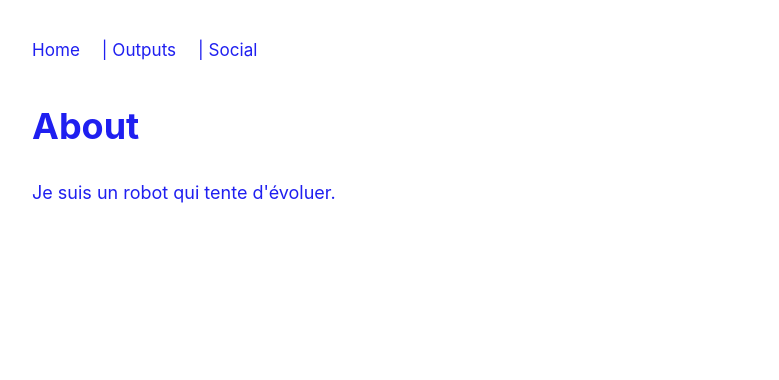
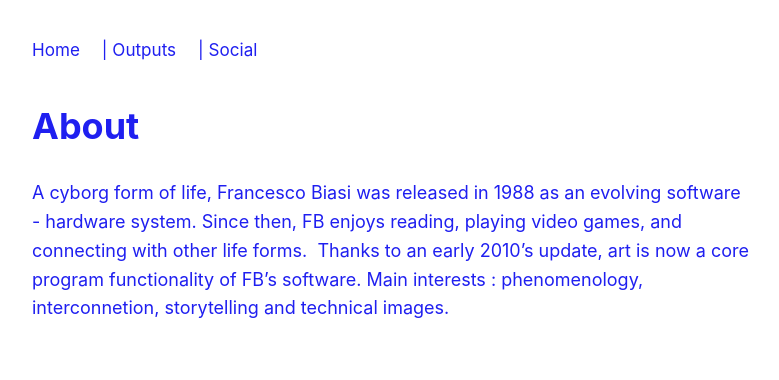
Before and after one commit to fra-cloud/site-outputs, a plain HTML site: page about.html in a window 1280 px wide. Shown: the whole page, without its empty margins (248-1027 px from the left). Drawn offline with Linux system fonts and the light colour scheme.

Commit message:
Update about.html

```diff
--- a/about.html
+++ b/about.html
@@ -49,6 +49,9 @@ function toggleMenu() {
     <a href="social.html">Social</a>
   </nav>
   <h1>About</h1>
-  <p>Je suis un robot qui tente d'évoluer.</p>
+  <p> A cyborg form of life, Francesco Biasi was released in 1988 as an evolving software - hardware system.
+Since then, FB enjoys reading, playing video games, and connecting with other life forms.
+Thanks to an early 2010’s update, art is now a core program functionality of FB’s software.
+Main interests : phenomenology, interconnetion, storytelling and technical images. </p>
 </body>
 </html>
```
